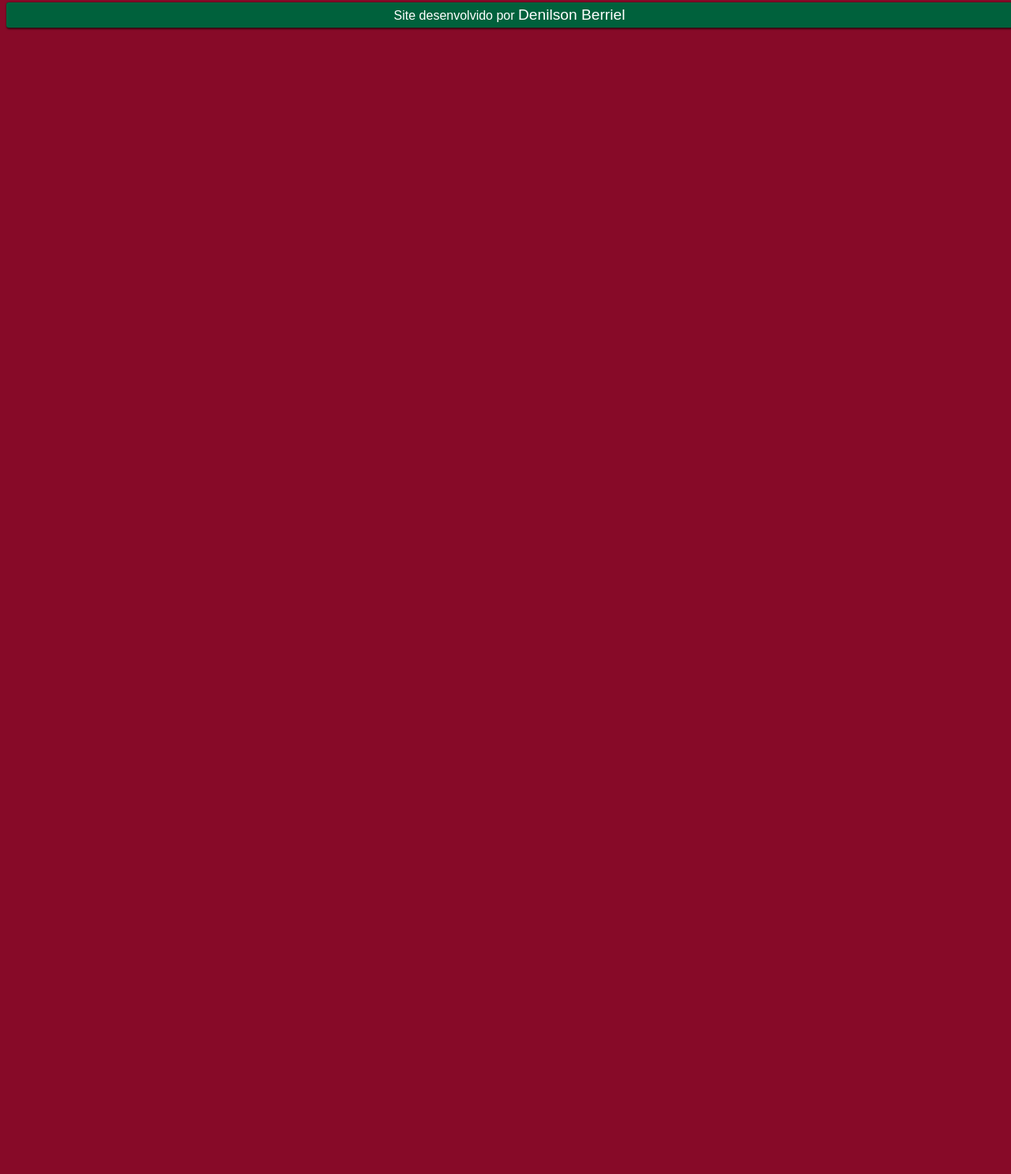
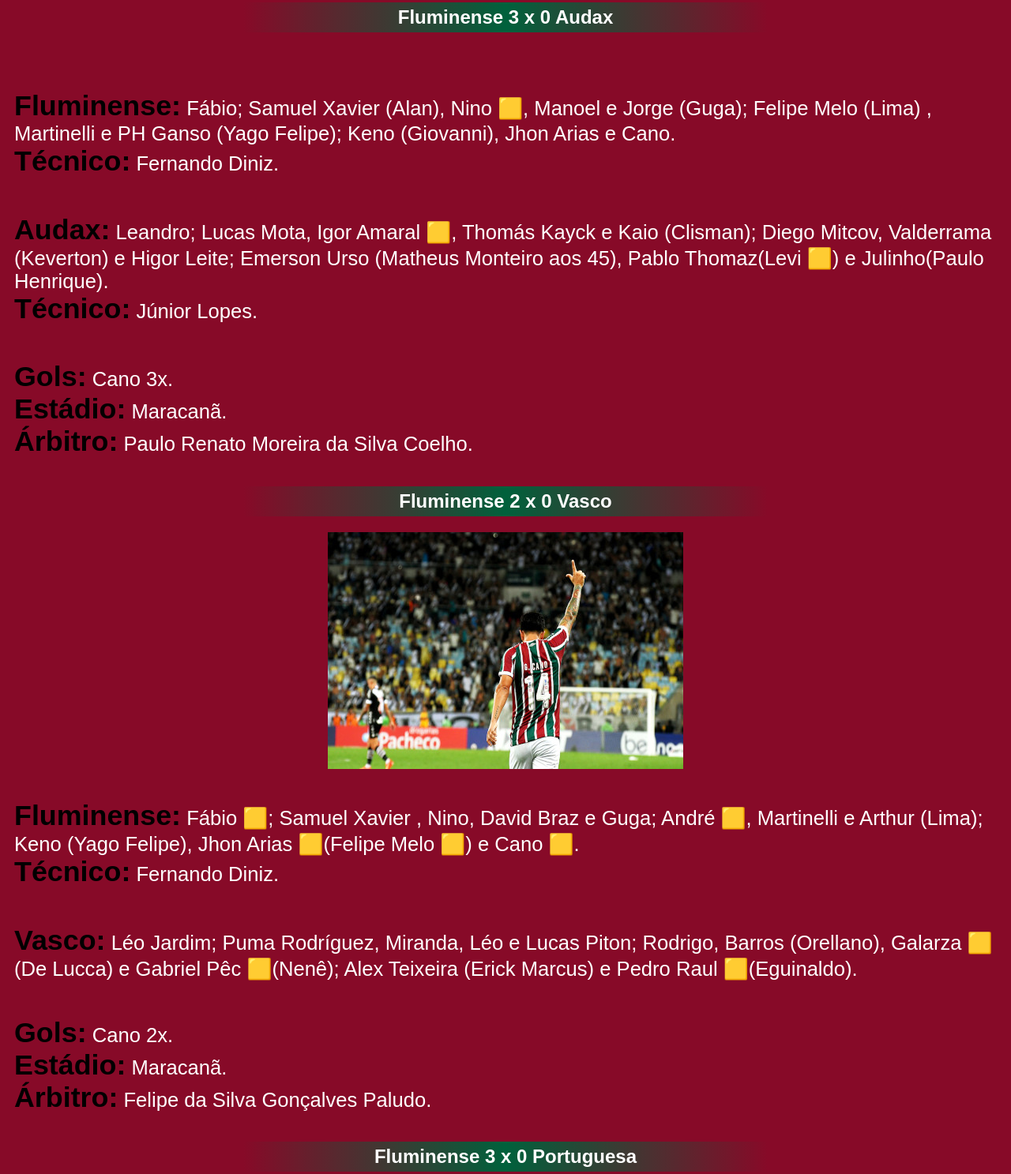
Before and after one commit to DevBerriel/projeto-flubi, a plain HTML site: page campanha.html in a window 1280 px wide. Shown: the part 6203-7690 px from the top of the page at 79% size. Before the commit the page ends 6246 px from the top, so only its background shows below. Drawn offline with Linux system fonts and the light colour scheme.

Commit message:
Att campanha

```diff
--- a/campanha.html
+++ b/campanha.html
@@ -139,7 +139,7 @@
                         </p>
 
                         <p>
-                            <strong>Fluminense:</strong> Fábio; Samuel Xavier (William aos 84°), Nino 🟨 (Lima aos 59°), Manoel  e Calegari 🟨 (Jorge aos 59°); André 🟨🟥, Martinelli e PH Ganso  (Giovanni aos 76°);Keno (Arthur aos 76°), Jhon Arias e Cano.<br>
+                            <strong>Fluminense:</strong> Fábio; Samuel Xavier (William aos 84°), Nino 🟨 (Lima aos 59°), Manoel  e Calegari 🟨 (Jorge aos 59°); André 🟨🟥, Martinelli e PH Ganso  (Giovanni aos 76°); Keno (Arthur aos 76°), Jhon Arias e Cano.<br>
                             <strong>Técnico:</strong> Fernando Diniz.
 
                         </p>
@@ -150,6 +150,73 @@
                             <strong>Árbitro:</strong> Wagner do Nascimento Magalhães.
 
                         </p>
+
+                    <h2>Fluminense 3 x 0 Audax</h2>
+                            <div class="img"><img src="imagens/" alt=""></div>
+
+
+                        <p>
+                            <strong>Fluminense:</strong> Fábio; Samuel Xavier (Alan), Nino 🟨, Manoel  e Jorge (Guga); Felipe Melo (Lima) , Martinelli e PH Ganso  (Yago Felipe); Keno (Giovanni), Jhon Arias e Cano.<br>
+                            <strong>Técnico:</strong> Fernando Diniz.
+
+                        </p>
+
+                        <p>
+                            <strong>Audax:</strong> Leandro; Lucas Mota, Igor Amaral 🟨, Thomás Kayck e Kaio (Clisman); Diego Mitcov, Valderrama (Keverton) e Higor Leite; Emerson Urso (Matheus Monteiro aos 45), Pablo Thomaz(Levi 🟨) e Julinho(Paulo Henrique).<br>
+                            <strong>Técnico:</strong> Júnior Lopes.
+
+                        </p>
+
+                       <p>
+                            <strong>Gols:</strong> Cano 3x. <br>
+                            <strong>Estádio:</strong> Maracanã. <br>
+                            <strong>Árbitro:</strong> Paulo Renato Moreira da Silva Coelho.
+                       </p>
+
+                    <h2>Fluminense 2 x 0 Vasco</h2>
+                        <div class="img"><img src="imagens/cano-antologico.jpg" alt=""></div>
+
+                        <p>
+                            <strong>Fluminense:</strong> Fábio 🟨; Samuel Xavier , Nino, David Braz  e Guga; André 🟨, Martinelli e Arthur (Lima); Keno (Yago Felipe), Jhon Arias 🟨(Felipe Melo 🟨) e Cano 🟨.<br>
+                            <strong>Técnico:</strong> Fernando Diniz.
+
+                        </p>
+
+                        <p>
+                            <strong>Vasco:</strong> Léo Jardim; Puma Rodríguez, Miranda, Léo e Lucas Piton; Rodrigo, Barros (Orellano), Galarza 🟨(De Lucca) e Gabriel Pêc 🟨(Nenê); Alex Teixeira (Erick Marcus) e Pedro Raul 🟨(Eguinaldo).
+
+                        </p>
+
+                        <p>
+                            <strong>Gols:</strong> Cano 2x. <br>
+                            <strong>Estádio:</strong> Maracanã. <br>
+                            <strong>Árbitro:</strong> Felipe da Silva Gonçalves Paludo.
+                       </p>
+
+                    <h2>Fluminense 3 x 0 Portuguesa</h2>
+                            <div class="img"><img src="imagens/keno-golaco.jpg" alt=""></div>
+
+                        <p>
+                            <strong>Fluminense:</strong> Fábio; Samuel Xavier , Nino, David Braz (Lima) e Alexsander; André , Martinelli e PH Ganso (Felipe Melo); Keno 🟨(Isaac), Jhon Arias (Michel Araújo) e Cano (William).<br>
+                            <strong>Técnico:</strong> Fernando Diniz.
+
+                       </p>
+
+                       <p>
+                            <strong>Portuguesa:</strong> Mota; Joazi, Matheus Santos, Fredson e Yuri; Wellington Cezar, Victor Feitosa (Charles) e Lucas Santos (Fernandes); Romarinho (Elicley), Lucas Silva (Darlisson) e Emerson Carioca (Gilmar).<br>
+                            <strong>Técnico:</strong> Felipe Surian
+
+                       </p>
+
+                       <p>
+                           <strong>Gols:</strong> Cano 2x e Keno. <br>
+                           <strong>Estádio:</strong> Maracanã. <br>
+                           <strong>Árbitro:</strong> Alan Trindade da Silva.
+
+                        </p>
+
+                    <h2>Bangu 0 x 5 Fluminense</h2>
+
 
 
 
```
Also changed, not shown: imagens/cano-antologico.jpg (added), imagens/cano-hat.jpg, imagens/ganso-comemora.jpeg (added), imagens/keno-golaco.jpg (added).
